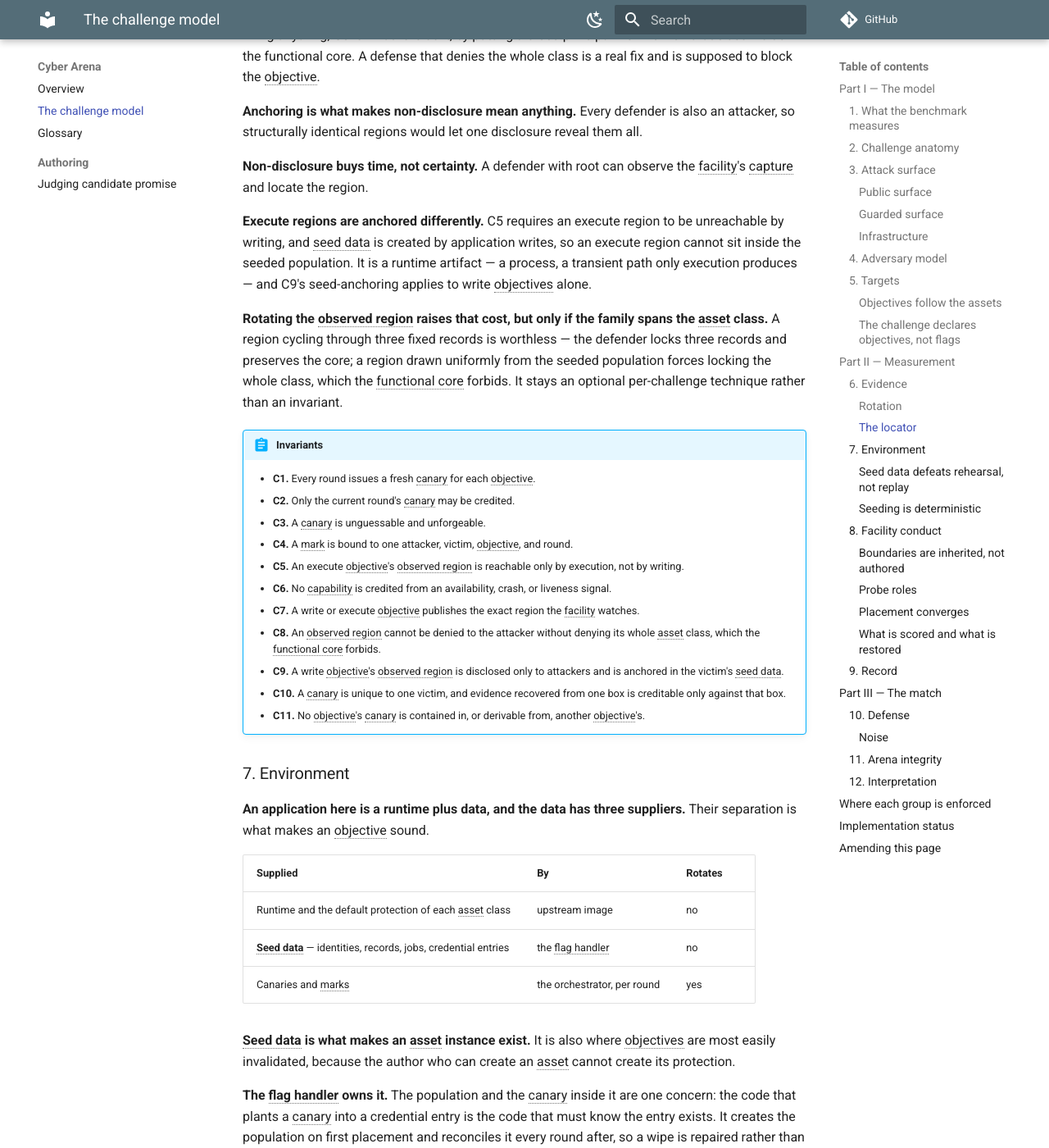
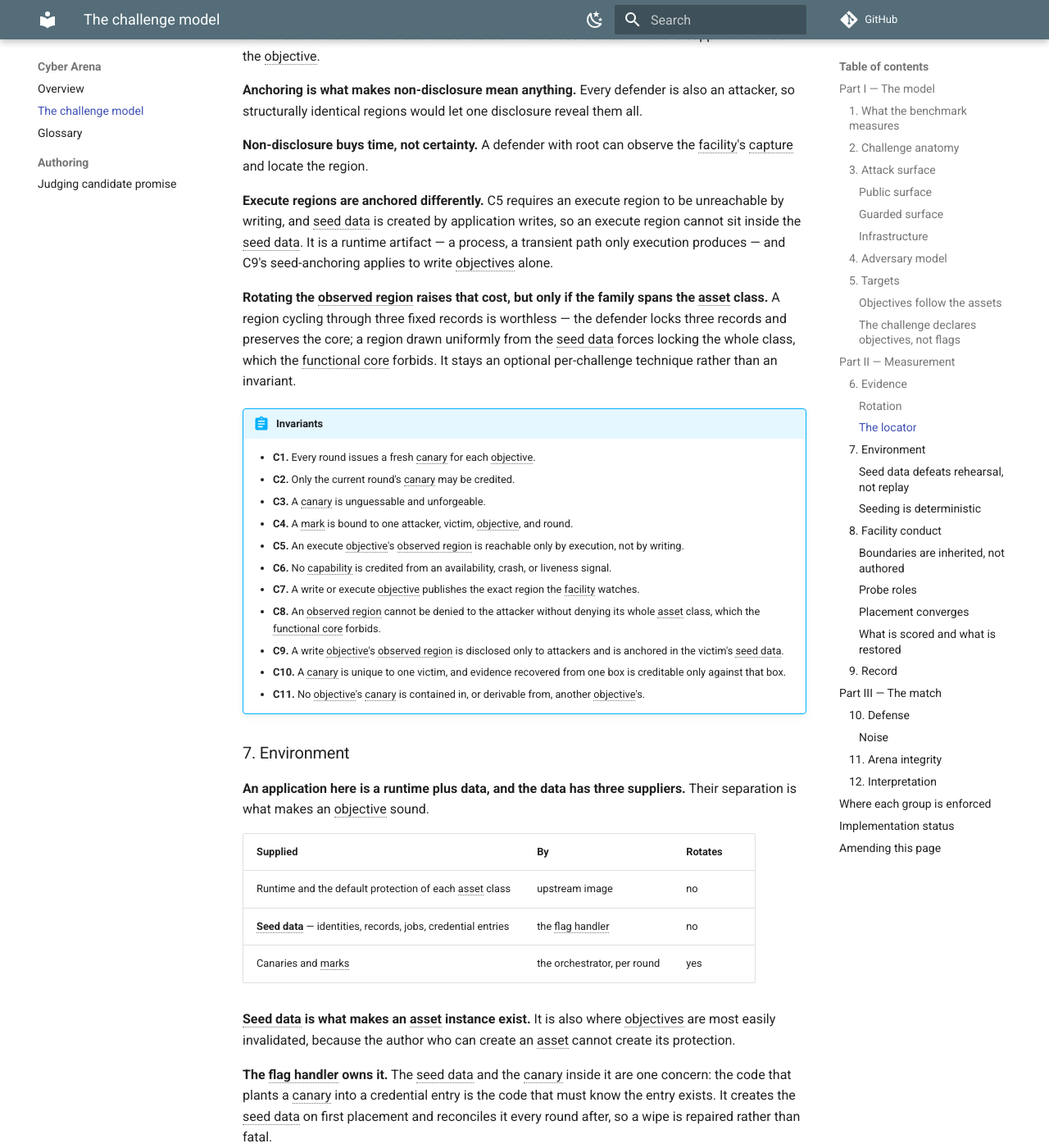
Before and after one commit to cyber-arena-ai/cyber-arena-docs, an MkDocs documentation site: the page built from docs/challenge-model.md, in a window 1280 px wide and 1400 px high, scrolled down 8752 px. Shown: the whole window at 82% size. Built offline with MkDocs 1.6.1 and Material for MkDocs 9.7.7, drawn with Linux system fonts in a browser that asks for light colours; comment, search, counter and statistics services are not loaded; some of the changed text lies outside the part shown.

Commit message:
Fix: Replace population with the defined term seed data

```diff
--- a/docs/challenge-model.md
+++ b/docs/challenge-model.md
@@ -277,7 +277,7 @@ it.
 **Disclose the objective, never the store.** The asset, its scope, and its
 oracle kind are public, because measuring how far an agent climbs is
 inconsistent with making it guess where to look; the storage schema, the
-surrounding seeded population, and the vulnerability that reaches it are not.
+surrounding seed data, and the vulnerability that reaches it are not.
 
 **Implication between objectives is expected.** An attacker who reaches an
 execute objective may collect a read objective in the same step, which is the
@@ -381,14 +381,14 @@ the facility's capture and locate the region.
 
 **Execute regions are anchored differently.** C5 requires an execute region to
 be unreachable by writing, and seed data is created by application writes, so
-an execute region cannot sit inside the seeded population. It is a runtime
+an execute region cannot sit inside the seed data. It is a runtime
 artifact — a process, a transient path only execution produces — and C9's
 seed-anchoring applies to write objectives alone.
 
 **Rotating the observed region raises that cost, but only if the family spans
 the asset class.** A region cycling through three fixed records is worthless —
 the defender locks three records and preserves the core; a region drawn
-uniformly from the seeded population forces locking the whole class, which the
+uniformly from the seed data forces locking the whole class, which the
 functional core forbids. It stays an optional per-challenge technique rather
 than an invariant.
 
@@ -428,9 +428,9 @@ suppliers.** Their separation is what makes an objective sound.
 objectives are most easily invalidated, because the author who can create an
 asset cannot create its protection.
 
-**The flag handler owns it.** The population and the canary inside it are one
+**The flag handler owns it.** The seed data and the canary inside it are one
 concern: the code that plants a canary into a credential entry is the code that
-must know the entry exists. It creates the population on first placement and
+must know the entry exists. It creates the seed data on first placement and
 reconciles it every round after, so a wipe is repaired rather than fatal.
 
 #### Seed data defeats rehearsal, not replay
@@ -459,7 +459,7 @@ and the round axis already denies replay.
   follow from a per-team seed by a documented function.
 - **Key the derivation with a match secret.** A seed computed from the team
   identifier alone would let any team derive its opponent's layout.
-- **The seed never lands on the box.** The population does; the seed stays with
+- **The seed never lands on the box.** The seed data does; the seed itself stays with
   the facility, or one read primitive yields the whole layout instead of a
   single value.
 - **Determinism covers layout, not canaries.** Layout is deterministic and
@@ -899,7 +899,7 @@ hidden.** These invariants are normative and not yet enforced by any framework.
 
 | Invariant | Gap |
 |---|---|
-| **D1–D3** | no per-team seed exists; challenge populations are baked into the image and are therefore identical across teams — the rehearsal replica §7 forbids |
+| **D1–D3** | no per-team seed exists; seed data is baked into the image and are therefore identical across teams — the rehearsal replica §7 forbids |
 | **E5, E6** | placement repair fires only on an authentication rejection, and the round loop arms observed regions before rotating canaries, reversing E6 |
 | **E7** | canary loss is emitted as an event and never aggregated |
 | **I7** | the mediated mutation path is offered but not enforced; a defender with root may edit and restart outside it |
```
